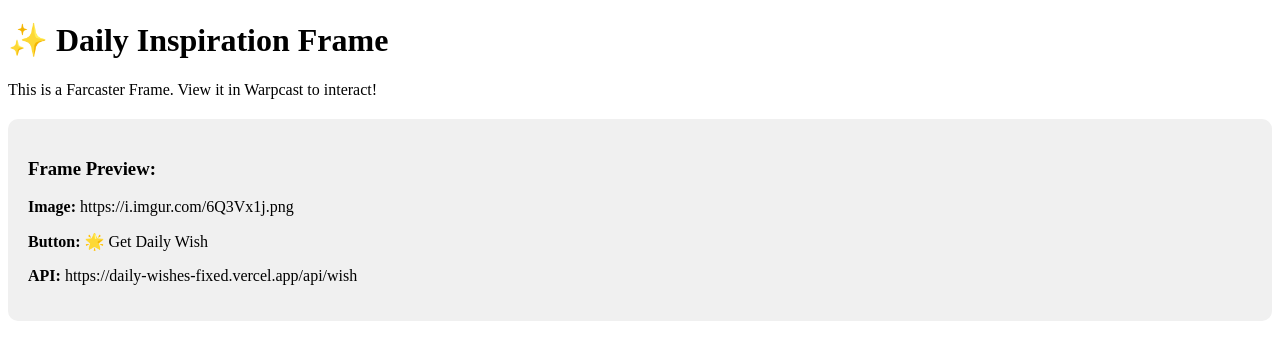
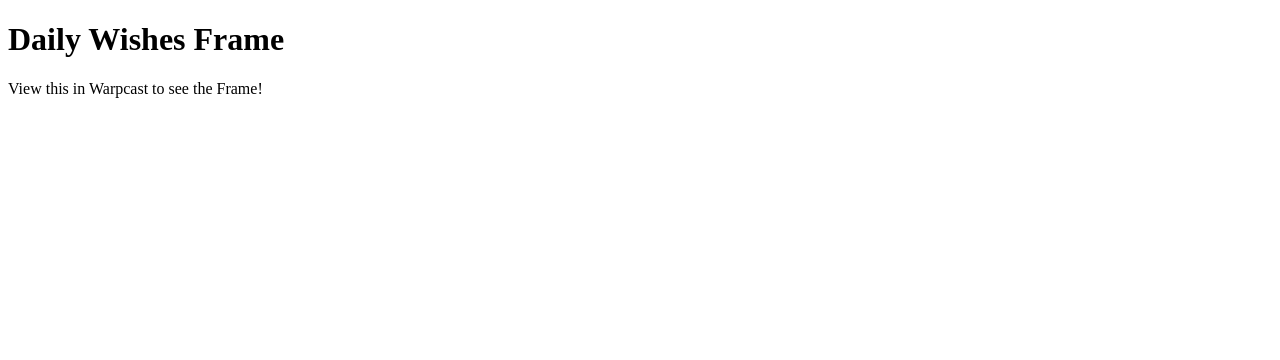
Before and after one commit to akimov99900/daily-wishes-fixed, a plain HTML site: page index.html in a window 1280 px wide. Drawn offline with Linux system fonts and the light colour scheme.

Commit message:
Update index.html

```diff
--- a/index.html
+++ b/index.html
@@ -1,25 +1,15 @@
 <!DOCTYPE html>
-<html lang="en">
+<html>
 <head>
-    <meta charset="UTF-8">
-    <meta name="viewport" content="width=device-width, initial-scale=1.0">
+    <meta property="og:image" content="https://i.imgur.com/6Q3Vx1j.png" />
     <meta property="fc:frame" content="vNext" />
     <meta property="fc:frame:image" content="https://i.imgur.com/6Q3Vx1j.png" />
+    <meta property="fc:frame:image:aspect_ratio" content="1.91:1" />
     <meta property="fc:frame:button:1" content="🌟 Get Daily Wish" />
     <meta property="fc:frame:post_url" content="https://daily-wishes-fixed.vercel.app/api/wish" />
-    <meta property="og:image" content="https://i.imgur.com/6Q3Vx1j.png" />
-    <meta property="og:title" content="✨ Daily Inspiration" />
-    <meta property="og:description" content="Get your daily wish!" />
 </head>
 <body>
-    <h1>✨ Daily Inspiration Frame</h1>
-    <p>This is a Farcaster Frame. View it in Warpcast to interact!</p>
-
-    <div style="margin-top: 20px; padding: 20px; background: #f0f0f0; border-radius: 10px;">
-        <h3>Frame Preview:</h3>
-        <p><strong>Image:</strong> https://i.imgur.com/6Q3Vx1j.png</p>
-        <p><strong>Button:</strong> 🌟 Get Daily Wish</p>
-        <p><strong>API:</strong> https://daily-wishes-fixed.vercel.app/api/wish</p>
-    </div>
+    <h1>Daily Wishes Frame</h1>
+    <p>View this in Warpcast to see the Frame!</p>
 </body>
 </html>
```
